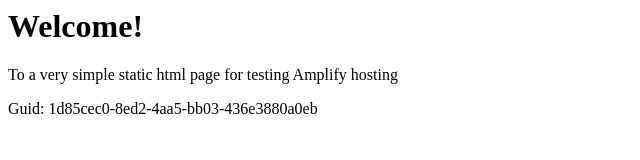
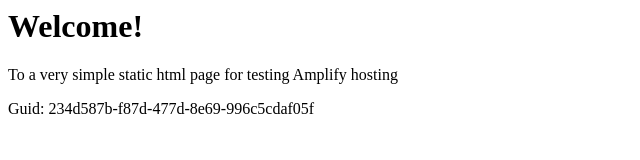
Before and after one commit to aws-aemilia-bom/Github-PR-Commit-Integration-Test-DoNotTouch-GitHubWebhookPushCanaryTest-v1-prod-ap-south-1, a website: page src/index.html in a window 1280 px wide. Shown: the full height of the page, 0-640 px from the left. Drawn offline with Linux system fonts and the light colour scheme.

Commit message:
commit from integ tests

```diff
--- a/src/index.html
+++ b/src/index.html
@@ -12,6 +12,6 @@
 <body>
     <h1>Welcome!</h1>
     <p>To a very simple static html page for testing Amplify hosting</p>
-    <p>Guid: 1d85cec0-8ed2-4aa5-bb03-436e3880a0eb</p></body>
+    <p>Guid: 234d587b-f87d-477d-8e69-996c5cdaf05f</p></body>
 
 </html>
```
